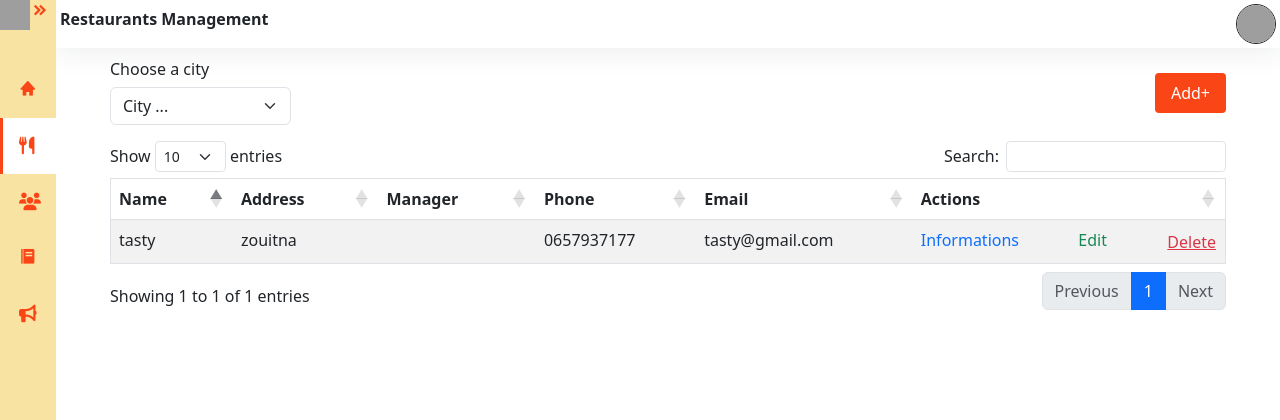
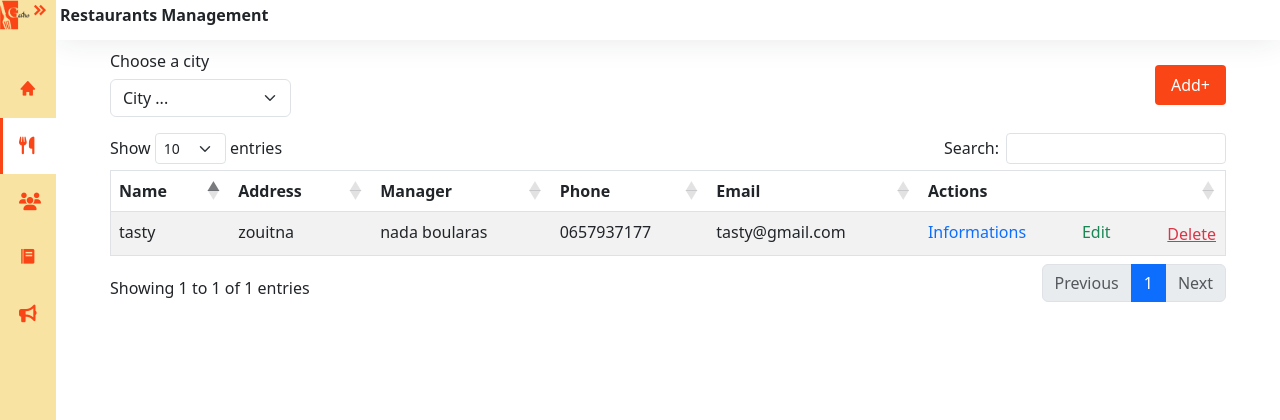
Before and after one commit to boularaskatreennada/gastrolink-new-2, a Django app: page /restaurant/restaurants/ in a window 1280 px wide. Shown: the top 420 px of the page. Run offline with Django 4.2, Linux system fonts and the light colour scheme; data comes from the database, SQL or seed files in the repository; both versions use the stored data as it was after the commit; some libraries are stand-ins or nearby versions; some web fonts are replaced; grey boxes are pictures that could not be loaded.

Commit message:
link the restaurant and managers

```diff
--- a/restaurant/models.py
+++ b/restaurant/models.py
@@ -23,7 +23,7 @@
     password = models.CharField(max_length=128)
     created_at = models.DateField(auto_now_add=True)
     status = models.CharField(max_length=10, choices=EmployeeStatus.choices)
-    restaurant = models.ForeignKey(Restaurant, on_delete=models.CASCADE)
+    restaurant = models.OneToOneField(Restaurant, on_delete=models.CASCADE, related_name='manager')
 
 class Chef(models.Model):
     name = models.CharField(max_length=100)
--- a/static/styles/pdg/dash.css
+++ b/static/styles/pdg/dash.css
@@ -1,6 +1,7 @@
 .navbar{
     background-color: white;
     box-shadow:0 0 2rem 0 rgba(33, 37,41 , .1) ;
+
 }
 .navbar-expand .navbar-collapse{
     min-width: 200px;
--- a/static/styles/pdg/employee.css
+++ b/static/styles/pdg/employee.css
@@ -6,6 +6,7 @@
 .navbar{
     background-color: white;
     box-shadow:0 0 2rem 0 rgba(33, 37,41 , .1) ;
+    height: 5%;
 }
 .navbar-expand .navbar-collapse{
     min-width: 200px;
--- a/static/styles/pdg/menu.css
+++ b/static/styles/pdg/menu.css
@@ -6,6 +6,7 @@
 .navbar{
     background-color: white;
     box-shadow:0 0 2rem 0 rgba(33, 37,41 , .1) ;
+    height: 5%;
 }
 .navbar-expand .navbar-collapse{
     min-width: 200px;
--- a/static/styles/pdg/offers.css
+++ b/static/styles/pdg/offers.css
@@ -6,6 +6,7 @@
 .navbar{
     background-color: white;
     box-shadow:0 0 2rem 0 rgba(33, 37,41 , .1) ;
+    height: 5%;
 }
 .navbar-expand .navbar-collapse{
     min-width: 200px;
--- a/static/styles/pdg/restau.css
+++ b/static/styles/pdg/restau.css
@@ -6,6 +6,7 @@
 .navbar{
     background-color: white;
     box-shadow:0 0 2rem 0 rgba(33, 37,41 , .1) ;
+    height: 5%;
 }
 .navbar-expand .navbar-collapse{
     min-width: 200px;
--- a/templates/pdg/restaurants.html
+++ b/templates/pdg/restaurants.html
@@ -13,15 +13,6 @@
 <div class="main bg-white">
   <nav class="navbar navbar-expand px-1 py-1 bg-basic">
     <h6 class="fw-bold">Restaurants Management</h6>
-    <div class="navbar-collapse collapse">
-      <ul class="navbar-nav ms-auto">
-        <li class="nav-item dropdown">
-          <a href="#" data-bs-toggle="dropdown" class="nav-icon pe-md-0">
-            <img src="{% static 'images/téléchargement.jpg' %}" class="avatar img-fluid rounded-circle border border-dark" alt="">
-          </a>
-        </li>
-      </ul>
-    </div>
   </nav>
 
   <main class="content px-3 py-1">
@@ -59,7 +50,7 @@
             <tr>
               <td>{{ restaurant.name }}</td>
               <td>{{ restaurant.address }}</td>
-              <td>{{ restaurant.manager }}</td>
+              <td>{{ restaurant.manager.name }}</td>
               <td>{{ restaurant.phone }}</td>
               <td>{{ restaurant.email }}</td>
               <td class="d-flex justify-content-between">
```
Also changed, not shown: templates/pdg/dashboard.html (+0 -10 lines), templates/pdg/employees.html (+0 -9 lines), templates/pdg/ingredients.html (+0 -9 lines), templates/pdg/menu.html (+1 -9 lines), templates/pdg/offers.html (+1 -9 lines), db.sqlite3, restaurant/migrations/0007_alter_manager_restaurant.py (added), restaurant/views.py (line endings or trailing spaces), static/images/GASTRO_LINK-.png (added), static/images/aaa.jpg (added), static/images/cesar salad.jpg (added), static/images/cobb salad.jpg (added), static/images/téléchargement.jpg (added).
